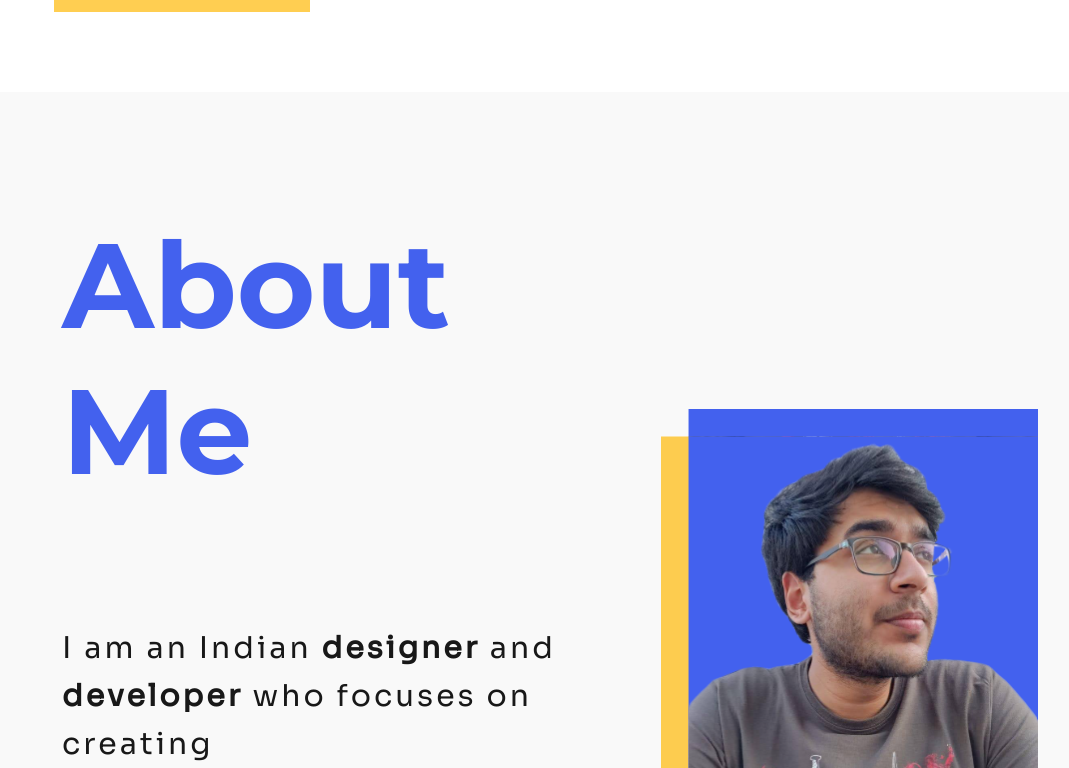
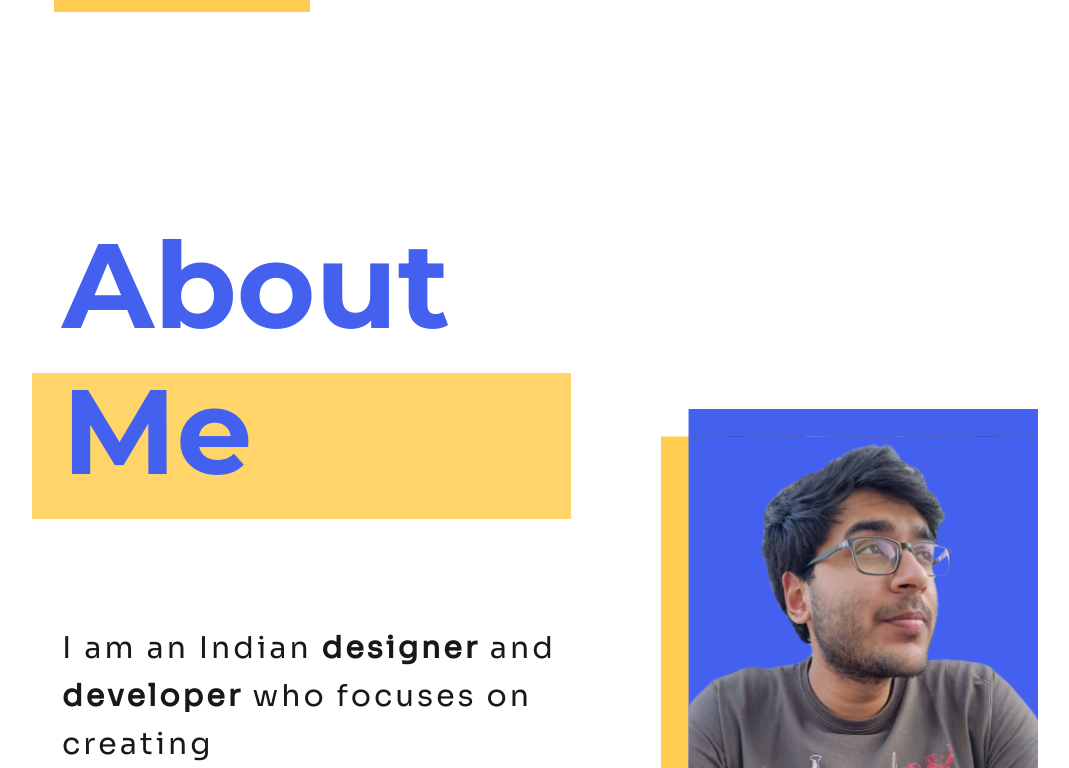
Before and after one commit to Scavengerizer/Portfolio, a React (Create React App) app: page / in a window 1280 px wide. Shown: the part 832-1600 px from the top of the page, without its empty margins (66-1135 px from the left). Built offline with nearby package versions, Linux system fonts and the light colour scheme.

Commit message:
fixed pseudo element render issue in about header

```diff
--- a/src/styles/components/03 about.scss
+++ b/src/styles/components/03 about.scss
@@ -1,6 +1,6 @@
 .about {
   width: 100%;
-  background-color: $second-bg;
+  // background-color: $second-bg;
   min-height: 100vh;
   margin: 5em 0;
   .container {
@@ -23,6 +23,7 @@
           // letter-spacing: 3px;
           color: $blue;
           display: inline-block;
+          z-index: 2;
         }
         h1::after {
           content: "";
```
